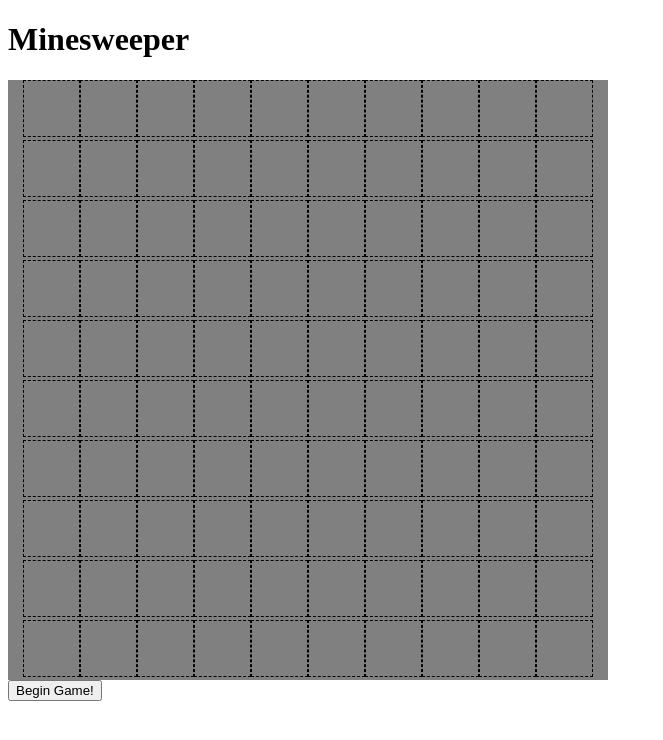
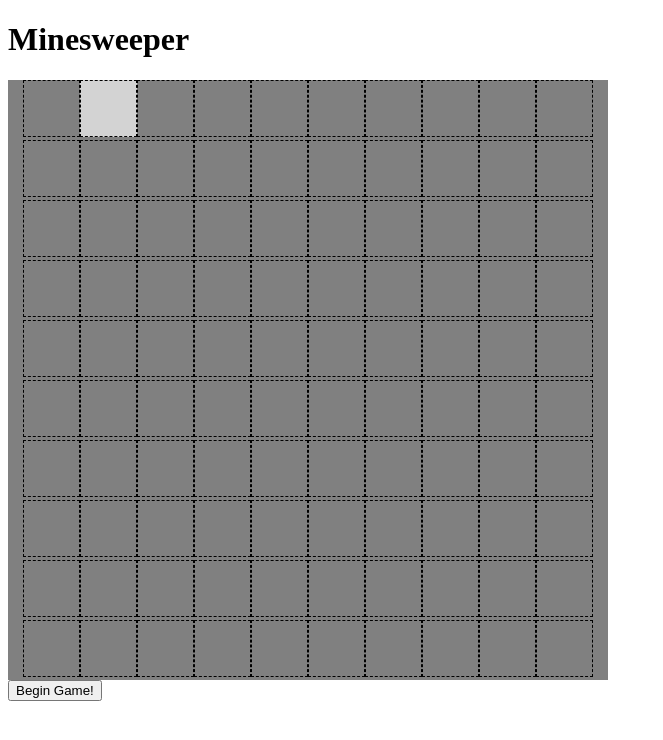
Before and after one commit to vkosiyan/Minesweeper, a plain HTML site: page index.html in a window 1280 px wide. Both pictures are taken after a click on the element 108 px from the left and 108 px from the top of the page. Shown: the whole page, without its empty margins (0-663 px from the left). Drawn offline with Linux system fonts and the light colour scheme.

Commit message:
Added left recursion

```diff
--- a/css/main.css
+++ b/css/main.css
@@ -22,5 +22,9 @@ div.bomb:hover, div.safe:hover {
 }
 
 .bombclicked {
-  background-color: #d3d3d3;
+  background-color: red;
 }
+
+.safeclicked{
+  background-color: lightgrey;
+}
--- a/js/main.js
+++ b/js/main.js
@@ -25,6 +25,10 @@ function createBoard() {
     tile.setAttribute('id', i); //we are setting the id to tile number using the i as a counter
     grid.appendChild(tile) //we are appending the tiles to the grid parent
     boardDivs.push(tile);
+
+    tile.addEventListener('click', function(e) {
+        click(tile)
+      })
     }
 
     const bombArray = Array(numOfBombs).fill(bombName);
@@ -69,12 +73,12 @@ function createBoard() {
             if(i < width * width - width && !isLeftSide && boardDivs[i + width - 1].classList.contains('bomb')) bombTotal++//checks bottom left square
             if(i < width * width - width && boardDivs[i + width].classList.contains('bomb')) bombTotal++ //checks below square
             if(i < width * width - width && !isRightSide && boardDivs[i + width + 1].classList.contains('bomb')) bombTotal++ //checks bottom right square
-            boardDivs[i].id = bombTotal;
+            boardDivs[i].data = bombTotal;
             if(bombTotal == 0){
-            boardDivs[i].id = 'empty';
+            boardDivs[i].data = 'empty';
             }
         } else {
-            boardDivs[i].id = 'bomb';
+            boardDivs[i].data = 'bomb';
         }
 
 
@@ -98,20 +102,63 @@ createBoard();
 
 let firstClick; //cannot be a bomb, so will be a number or empty space
 
-[...document.querySelectorAll('.bomb')].forEach(function(bombDiv) { // when you click one bomb, all other bombs appear
-    bombDiv.addEventListener('click', function() {
-        // firstBomb.innerText = '💣';
-        // firstBomb.className = 'clickedbomb';
+// [...document.querySelectorAll('.bomb')].forEach(function(bombDiv) { // when you click one bomb, all other bombs appear
+//     bombDiv.addEventListener('click', function() {
+//         // firstBomb.innerText = '💣';
+//         // firstBomb.className = 'clickedbomb';
+//         let bombClick = document.getElementsByClassName('bomb');
+//         console.log(bombClick)
+//         for (i = 0; i < bombClick.length; i++){
+//         bombClick[i].innerText = '💣';
+//         // bombClick[i].className = 'bombclicked';
+//           }
+
+//     });
+//      });
+
+
+
+     function click(tile){
+         console.log(tile)
         let bombClick = document.getElementsByClassName('bomb');
-        console.log(bombClick)
-        for (i = 0; i < bombClick.length; i++){
-        bombClick[i].innerText = '💣';
-        // bombClick[i].className = 'bombclicked';
-          }
+         if(tile.classList.contains('bomb')){ // if a bomb tile is clicked
 
-    });
-     });
+            for (i = 0; i < bombClick.length; i++){
+                bombClick[i].innerText = '💣';
+                bombClick[i].classList.add('bombclicked');
+                // bombClick[i].className = 'bombclicked';
+                  }
+         } else if(tile.classList.contains('safe') && tile.data === 'empty') //if an empty tile is clicked
+             { const isLeftSide = tile.id % width === 0; //defines which div numbers are on the left side of the grid
+                const isRightSide = tile.id % width === width - 1; //defines which div numbers are on the right side of the grid
 
+                    if(tile.id > 0 && !isLeftSide) {
+                        let clickedId = tile.id; // the number is listed as a string
+                        tile.classList.add('safeclicked') // to change the color of the square and show it's clicked
+                        // console.log(typeof clickedId)
+                        let leftIdNum = parseInt(tile.id - 1); //adding parseInt to make it a number
+                        // console.log(typeof leftIdNum)
+                        let leftSquare = document.getElementById(leftIdNum)
+                        click(leftSquare)
+                    }
+                    // if(i > 0 && !isRightSide && boardDivs[i + 1].classList.contains('bomb')) bombTotal++ // checks right of square
+                    // if(i > width - 1 && !isLeftSide && boardDivs[i - width - 1].classList.contains('bomb')) bombTotal++ //checks top left of square
+                    // if(i > width - 1 && boardDivs[i - width].classList.contains('bomb')) bombTotal++ // checks above square
+                    // if(i > width - 1 && !isRightSide && boardDivs[i - width + 1].classList.contains('bomb')) bombTotal++ //checks top right of square
+                    // if(i < width * width - width && !isLeftSide && boardDivs[i + width - 1].classList.contains('bomb')) bombTotal++//checks bottom left square
+                    // if(i < width * width - width && boardDivs[i + width].classList.contains('bomb')) bombTotal++ //checks below square
+                    // if(i < width * width - width && !isRightSide && boardDivs[i + width + 1].classList.contains('bomb')) bombTotal++ //checks bottom right square
+                    // boardDivs[i].data = bombTotal;
+                    // if(bombTotal == 0){
+                    // boardDivs[i].data = 'empty';
+                    // }
+
+
+
+
+
+         }
+     }
 
     //  boardDivs.forEach(function(clickedTile){
     //     clickedTile.addEventListener('click', function(){
@@ -137,27 +184,27 @@ let firstClick; //cannot be a bomb, so will be a number or empty space
 //      if (tileDiv.classList.contains('safe')){
 //          let tileIndex = childrenDiv.index(tileDiv);
 //          console.log(tileDiv)
-        // for (let i = childrenDiv.indexOf(tileDiv) - 1; i < childrenDiv.indexOf(tileDiv) + 1; i++)
-        // childrenDiv[i].innerText = childrenDiv[i].id;
-        // if(childrenDiv[i] > 0 && !isLeftSide && childrenDiv[i - 1].classList.contains('safe')){
-        //     childrenDiv[i -1].innerText = childrenDiv[i - 1].id;
-        // }
-    // for (let i = 0; i < childrenDiv.length; i++){
-    //     const isLeftSide = i % width === 0; //defines which div numbers are on the left side of the grid
-    //     const isRightSide = i % width === width - 1; //defines which div numbers are on the right side of the grid
+//         for (let i = childrenDiv.indexOf(tileDiv) - 1; i < childrenDiv.indexOf(tileDiv) + 1; i++)
+//         childrenDiv[i].innerText = childrenDiv[i].id;
+//         if(childrenDiv[i] > 0 && !isLeftSide && childrenDiv[i - 1].classList.contains('safe')){
+//             childrenDiv[i -1].innerText = childrenDiv[i - 1].id;
+//         }
+//     for (let i = 0; i < childrenDiv.length; i++){
+//         const isLeftSide = i % width === 0; //defines which div numbers are on the left side of the grid
+//         const isRightSide = i % width === width - 1; //defines which div numbers are on the right side of the grid
 
-    //         if (childrenDiv[i].classList.contains('safe')) {
-    //             childrenDiv[i].innerText = boardDivs[i].id;
-    //             if(childrenDiv[i] > 0 && !isLeftSide && childrenDiv[i - 1].classList.contains('safe')){
-    //                 continue;
-    //             }
-    //         }
+//             if (childrenDiv[i].classList.contains('safe')) {
+//                 childrenDiv[i].innerText = boardDivs[i].id;
+//                 if(childrenDiv[i] > 0 && !isLeftSide && childrenDiv[i - 1].classList.contains('safe')){
+//                     continue;
+//                 }
+//             }
 
-    //     }
+//         }
 //         }
 //     // );
 //     })
-// // })
+// })
 
 
 // childrenDiv.forEach(function(tileDiv, index){
```
